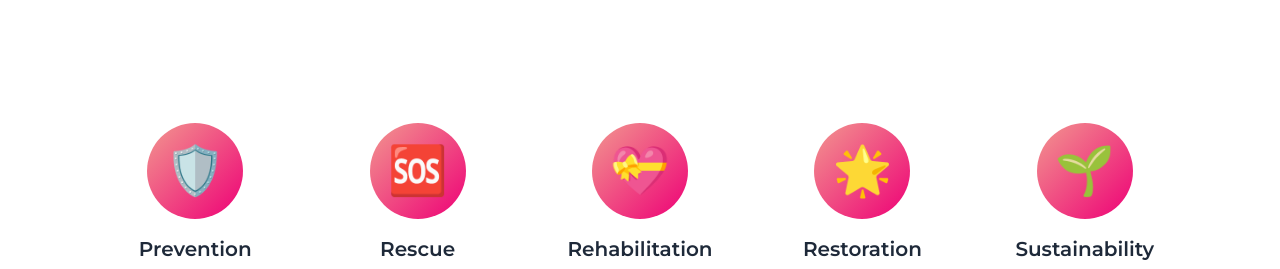
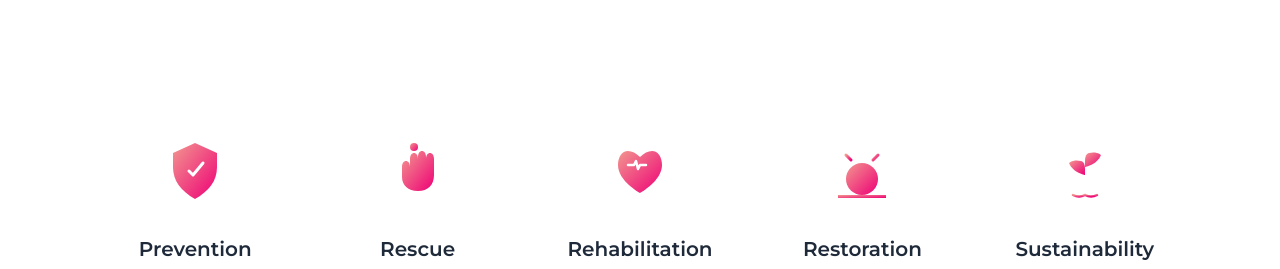
Before and after one commit to Peace-Gospel-International/shehashope, a Next.js app: page / in a window 1280 px wide. Shown: the part 1000-1269 px from the top of the page. Built offline with nearby package versions, Linux system fonts and the light colour scheme.

Commit message:
Replace emoji icons with custom SVG illustrations using brand gradient colors

```diff
--- /dev/null
+++ b/app/components/PillarIcons.tsx
@@ -0,0 +1,128 @@
+export function PreventionIcon() {
+  return (
+    <svg viewBox="0 0 64 64" fill="none" xmlns="http://www.w3.org/2000/svg" className="w-full h-full">
+      <defs>
+        <linearGradient id="gradient-prevention" x1="0%" y1="0%" x2="100%" y2="100%">
+          <stop offset="0%" style={{ stopColor: '#F2978F', stopOpacity: 1 }} />
+          <stop offset="100%" style={{ stopColor: '#EE0076', stopOpacity: 1 }} />
+        </linearGradient>
+      </defs>
+      {/* Shield with check mark */}
+      <path
+        d="M32 4L10 14V28C10 42 18 52 32 60C46 52 54 42 54 28V14L32 4Z"
+        fill="url(#gradient-prevention)"
+      />
+      <path
+        d="M26 32L30 36L40 24"
+        stroke="white"
+        strokeWidth="3"
+        strokeLinecap="round"
+        strokeLinejoin="round"
+        fill="none"
+      />
+    </svg>
+  );
+}
+
+export function RescueIcon() {
+  return (
+    <svg viewBox="0 0 64 64" fill="none" xmlns="http://www.w3.org/2000/svg" className="w-full h-full">
+      <defs>
+        <linearGradient id="gradient-rescue" x1="0%" y1="0%" x2="100%" y2="100%">
+          <stop offset="0%" style={{ stopColor: '#F2978F', stopOpacity: 1 }} />
+          <stop offset="100%" style={{ stopColor: '#EE0076', stopOpacity: 1 }} />
+        </linearGradient>
+      </defs>
+      {/* Helping hands */}
+      <path
+        d="M16 38L16 28C16 24 18 22 20 22C22 22 24 24 24 28V20C24 16 26 14 28 14C30 14 32 16 32 20V18C32 14 34 12 36 12C38 12 40 14 40 18V20C40 16 42 14 44 14C46 14 48 16 48 20V36C48 46 42 52 32 52C22 52 16 46 16 38Z"
+        fill="url(#gradient-rescue)"
+      />
+      <circle cx="28" cy="8" r="4" fill="url(#gradient-rescue)" />
+    </svg>
+  );
+}
+
+export function RehabilitationIcon() {
+  return (
+    <svg viewBox="0 0 64 64" fill="none" xmlns="http://www.w3.org/2000/svg" className="w-full h-full">
+      <defs>
+        <linearGradient id="gradient-rehabilitation" x1="0%" y1="0%" x2="100%" y2="100%">
+          <stop offset="0%" style={{ stopColor: '#F2978F', stopOpacity: 1 }} />
+          <stop offset="100%" style={{ stopColor: '#EE0076', stopOpacity: 1 }} />
+        </linearGradient>
+      </defs>
+      {/* Heart with pulse line */}
+      <path
+        d="M32 54C32 54 10 42 10 26C10 18 14 12 20 12C24 12 28 14 32 18C36 14 40 12 44 12C50 12 54 18 54 26C54 42 32 54 32 54Z"
+        fill="url(#gradient-rehabilitation)"
+      />
+      <path
+        d="M20 26H26L28 22L30 30L32 26H38"
+        stroke="white"
+        strokeWidth="2.5"
+        strokeLinecap="round"
+        strokeLinejoin="round"
+        fill="none"
+      />
+    </svg>
+  );
+}
+
+export function RestorationIcon() {
+  return (
+    <svg viewBox="0 0 64 64" fill="none" xmlns="http://www.w3.org/2000/svg" className="w-full h-full">
+      <defs>
+        <linearGradient id="gradient-restoration" x1="0%" y1="0%" x2="100%" y2="100%">
+          <stop offset="0%" style={{ stopColor: '#F2978F', stopOpacity: 1 }} />
+          <stop offset="100%" style={{ stopColor: '#EE0076', stopOpacity: 1 }} />
+        </linearGradient>
+      </defs>
+      {/* Rising sun/new beginning */}
+      <circle cx="32" cy="40" r="16" fill="url(#gradient-restoration)" />
+      <line x1="32" y1="8" x2="32" y2="16" stroke="url(#gradient-restoration)" strokeWidth="3" strokeLinecap="round" />
+      <line x1="16" y1="16" x2="21" y2="21" stroke="url(#gradient-restoration)" strokeWidth="3" strokeLinecap="round" />
+      <line x1="8" y1="32" x2="16" y2="32" stroke="url(#gradient-restoration)" strokeWidth="3" strokeLinecap="round" />
+      <line x1="48" y1="16" x2="43" y2="21" stroke="url(#gradient-restoration)" strokeWidth="3" strokeLinecap="round" />
+      <line x1="56" y1="32" x2="48" y2="32" stroke="url(#gradient-restoration)" strokeWidth="3" strokeLinecap="round" />
+      <rect x="8" y="56" width="48" height="3" fill="url(#gradient-restoration)" />
+    </svg>
+  );
+}
+
+export function SustainabilityIcon() {
+  return (
+    <svg viewBox="0 0 64 64" fill="none" xmlns="http://www.w3.org/2000/svg" className="w-full h-full">
+      <defs>
+        <linearGradient id="gradient-sustainability" x1="0%" y1="0%" x2="100%" y2="100%">
+          <stop offset="0%" style={{ stopColor: '#F2978F', stopOpacity: 1 }} />
+          <stop offset="100%" style={{ stopColor: '#EE0076', stopOpacity: 1 }} />
+        </linearGradient>
+      </defs>
+      {/* Growing plant/seedling */}
+      <path
+        d="M32 56V28"
+        stroke="url(#gradient-sustainability)"
+        strokeWidth="3"
+        strokeLinecap="round"
+      />
+      {/* Left leaf */}
+      <path
+        d="M32 36C32 36 20 34 16 24C16 24 20 20 28 22C32 23 32 28 32 32"
+        fill="url(#gradient-sustainability)"
+      />
+      {/* Right leaf */}
+      <path
+        d="M32 28C32 28 44 26 48 16C48 16 44 12 36 14C32 15 32 20 32 24"
+        fill="url(#gradient-sustainability)"
+      />
+      {/* Roots */}
+      <path
+        d="M32 56C28 58 24 58 20 56M32 56C36 58 40 58 44 56"
+        stroke="url(#gradient-sustainability)"
+        strokeWidth="2.5"
+        strokeLinecap="round"
+      />
+    </svg>
+  );
+}
--- a/app/page.tsx
+++ b/app/page.tsx
@@ -2,6 +2,13 @@ import Link from 'next/link';
 import Image from 'next/image';
 import HeroCarousel from './components/HeroCarousel';
 import MobileNav from './components/MobileNav';
+import {
+  PreventionIcon,
+  RescueIcon,
+  RehabilitationIcon,
+  RestorationIcon,
+  SustainabilityIcon,
+} from './components/PillarIcons';
 
 export default function Home() {
   return (
@@ -68,41 +75,36 @@ export default function Home() {
         <div className="max-w-6xl mx-auto px-4 sm:px-6 lg:px-8">
           <div className="grid grid-cols-2 md:grid-cols-5 gap-8 md:gap-6">
             <div className="text-center">
-              <div className="w-20 h-20 md:w-24 md:h-24 mx-auto mb-4 rounded-full flex items-center justify-center text-4xl md:text-5xl"
-                   style={{ background: 'linear-gradient(135deg, #F2978F 0%, #EE0076 100%)' }}>
-                🛡️
+              <div className="w-20 h-20 md:w-24 md:h-24 mx-auto mb-4 p-4">
+                <PreventionIcon />
               </div>
               <h3 className="text-lg md:text-xl font-semibold text-gray-800 mb-2 font-sans">Prevention</h3>
               <p className="text-sm text-gray-600 font-serif">Training vulnerable girls to recognize and reject traffickers' deceptive offers.</p>
             </div>
             <div className="text-center">
-              <div className="w-20 h-20 md:w-24 md:h-24 mx-auto mb-4 rounded-full flex items-center justify-center text-4xl md:text-5xl"
-                   style={{ background: 'linear-gradient(135deg, #F2978F 0%, #EE0076 100%)' }}>
-                🆘
+              <div className="w-20 h-20 md:w-24 md:h-24 mx-auto mb-4 p-4">
+                <RescueIcon />
               </div>
               <h3 className="text-lg md:text-xl font-semibold text-gray-800 mb-2 font-sans">Rescue</h3>
               <p className="text-sm text-gray-600 font-serif">Collaborating with authorities to safely rescue girls trapped in trafficking situations.</p>
             </div>
             <div className="text-center">
-              <div className="w-20 h-20 md:w-24 md:h-24 mx-auto mb-4 rounded-full flex items-center justify-center text-4xl md:text-5xl"
-                   style={{ background: 'linear-gradient(135deg, #F2978F 0%, #EE0076 100%)' }}>
-                💝
+              <div className="w-20 h-20 md:w-24 md:h-24 mx-auto mb-4 p-4">
+                <RehabilitationIcon />
               </div>
               <h3 className="text-lg md:text-xl font-semibold text-gray-800 mb-2 font-sans">Rehabilitation</h3>
               <p className="text-sm text-gray-600 font-serif">Providing shelter, counseling, medical care, and skills training for survivors.</p>
             </div>
             <div className="text-center">
-              <div className="w-20 h-20 md:w-24 md:h-24 mx-auto mb-4 rounded-full flex items-center justify-center text-4xl md:text-5xl"
-                   style={{ background: 'linear-gradient(135deg, #F2978F 0%, #EE0076 100%)' }}>
-                🌟
+              <div className="w-20 h-20 md:w-24 md:h-24 mx-auto mb-4 p-4">
+                <RestorationIcon />
               </div>
               <h3 className="text-lg md:text-xl font-semibold text-gray-800 mb-2 font-sans">Restoration</h3>
               <p className="text-sm text-gray-600 font-serif">Equipping graduates with businesses, jobs, and a future full of hope.</p>
             </div>
             <div className="text-center col-span-2 md:col-span-1">
-              <div className="w-20 h-20 md:w-24 md:h-24 mx-auto mb-4 rounded-full flex items-center justify-center text-4xl md:text-5xl"
-                   style={{ background: 'linear-gradient(135deg, #F2978F 0%, #EE0076 100%)' }}>
-                🌱
+              <div className="w-20 h-20 md:w-24 md:h-24 mx-auto mb-4 p-4">
+                <SustainabilityIcon />
               </div>
               <h3 className="text-lg md:text-xl font-semibold text-gray-800 mb-2 font-sans">Sustainability</h3>
               <p className="text-sm text-gray-600 font-serif">Creating income opportunities through farms, businesses, and skills development.</p>
```
